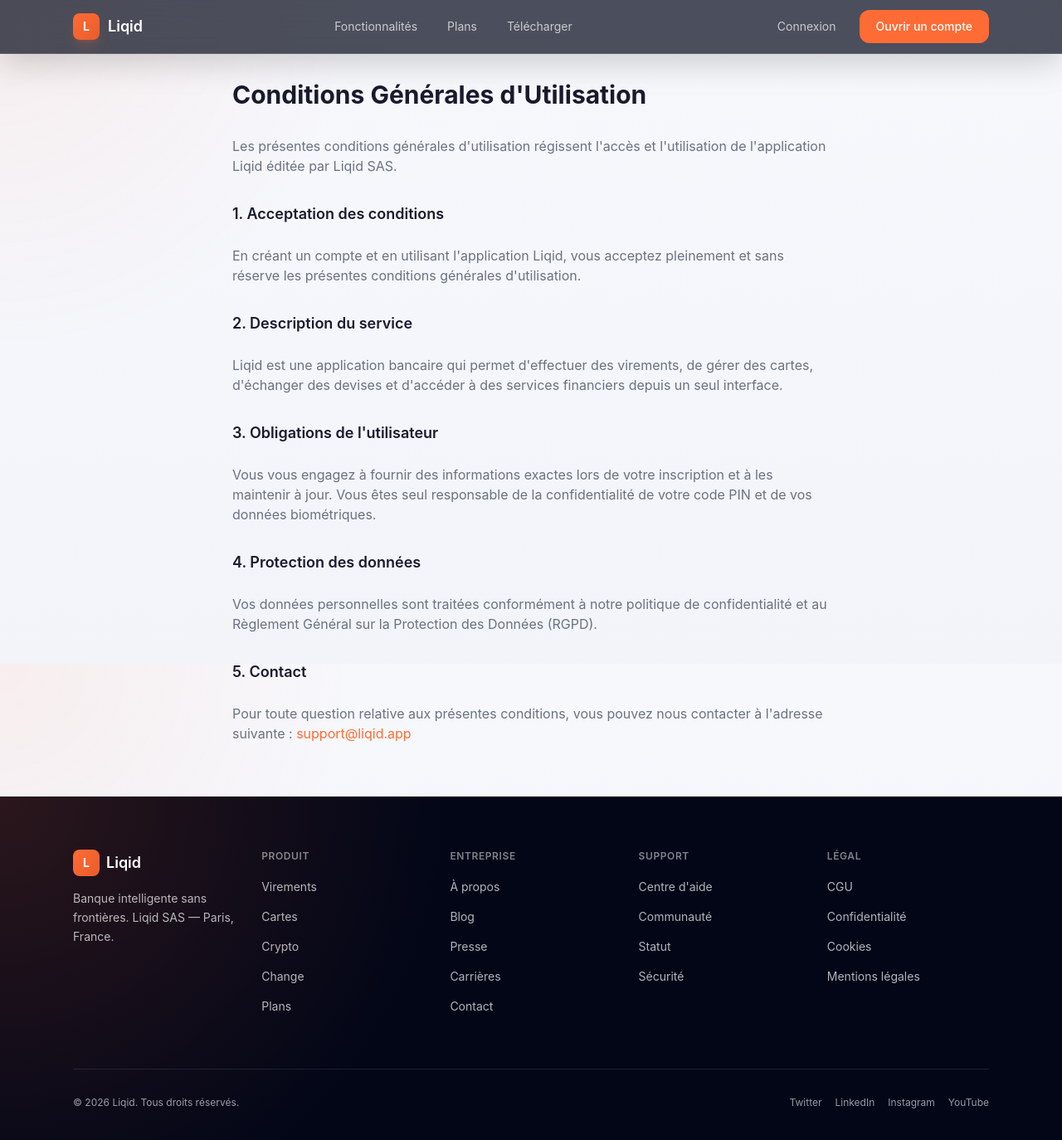
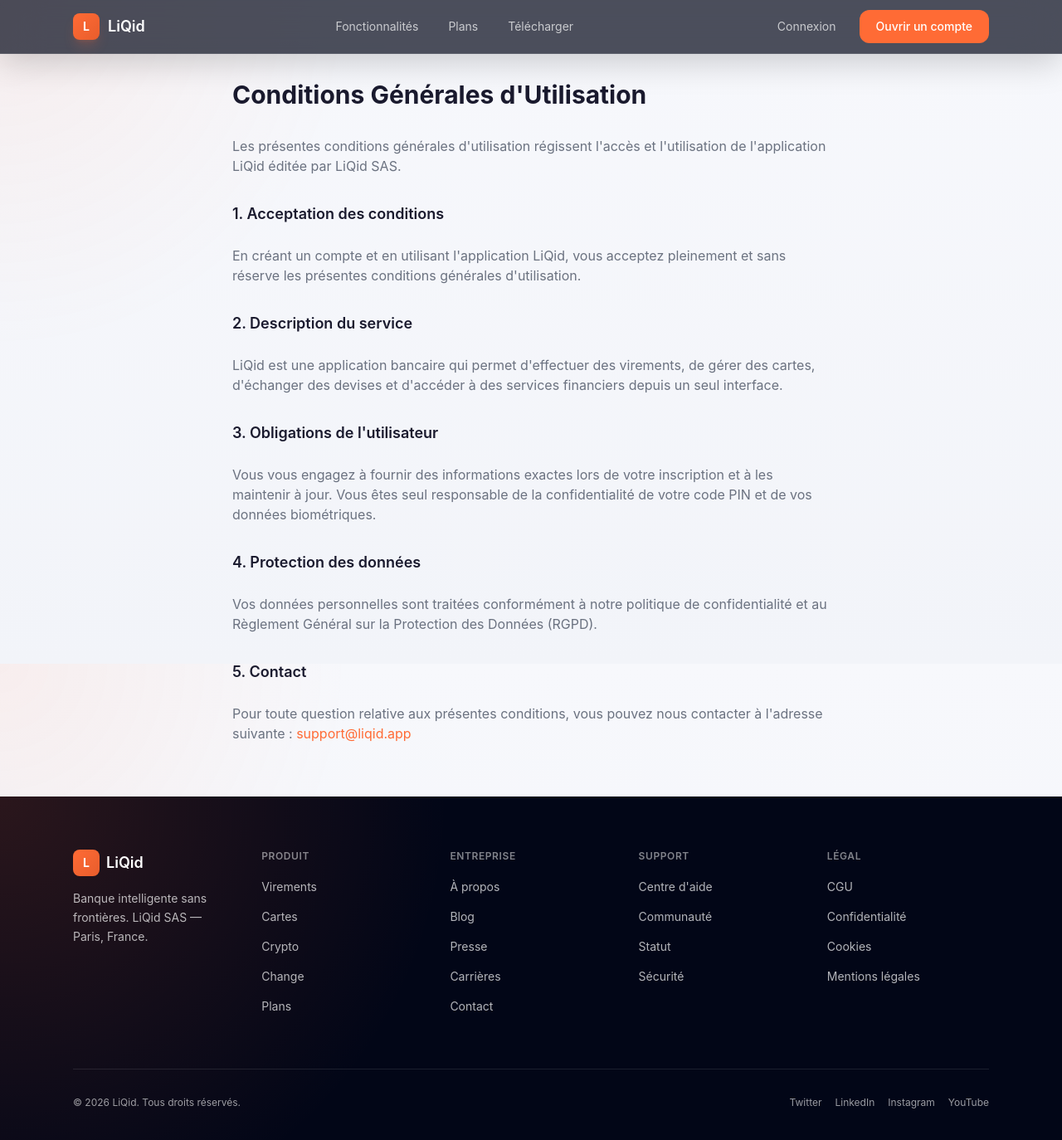
Before and after one commit to Lunkht/LiQid-Web-Site, a Next.js app: page /LiQid-Web-Site/terms in a window 1280 px wide. Shown: the top 1374 px of the page at 83% size. Built offline with nearby package versions, Linux system fonts and the light colour scheme.

Commit message:
Met à jour l’affichage du nom LiQid

```diff
--- a/src/app/layout.tsx
+++ b/src/app/layout.tsx
@@ -4,9 +4,9 @@ import "./globals.css";
 export const metadata: Metadata = {
   title: "Liqid – Banque intelligente, sans frontières",
   description:
-    "Liqid est l'application bancaire qui vous suit partout. Virements, crypto, cartes, change de devises — le tout dans une seule app. Disponible sur iOS et Android.",
+    "LiQid est l'application bancaire qui vous suit partout. Virements, crypto, cartes, change de devises — le tout dans une seule app. Disponible sur iOS et Android.",
   openGraph: {
-    title: "Liqid – Banque intelligente, sans frontières",
+    title: "LiQid – Banque intelligente, sans frontières",
     description:
       "Virements, crypto, cartes, change de devises — le tout dans une seule app.",
     type: "website",
--- a/src/app/login/page.tsx
+++ b/src/app/login/page.tsx
@@ -42,7 +42,7 @@ export default function LoginPage() {
         <div className="w-full max-w-sm space-y-8 text-center">
           <Link href="/" className="inline-flex items-center gap-2 mb-8">
             <div className="w-8 h-8 rounded-lg bg-gradient-to-br from-[#ff6b35] to-[#ff8c42] flex items-center justify-center text-white font-bold text-sm">L</div>
-            <span className="text-lg font-semibold text-foreground">Liqid</span>
+            <span className="text-lg font-semibold text-foreground">LiQid</span>
           </Link>
 
           <div className="space-y-2">
@@ -103,7 +103,7 @@ export default function LoginPage() {
         <div className="text-center">
           <Link href="/" className="inline-flex items-center gap-2 mb-8">
             <div className="w-8 h-8 rounded-lg bg-gradient-to-br from-[#ff6b35] to-[#ff8c42] flex items-center justify-center text-white font-bold text-sm">L</div>
-            <span className="text-lg font-semibold text-foreground">Liqid</span>
+            <span className="text-lg font-semibold text-foreground">LiQid</span>
           </Link>
           <h1 className="text-2xl font-bold text-foreground">Connexion</h1>
           <p className="text-sm text-text-secondary mt-2">Entrez votre numéro de téléphone</p>
--- a/src/app/privacy/page.tsx
+++ b/src/app/privacy/page.tsx
@@ -12,7 +12,7 @@ export default function PrivacyPage() {
           </h1>
           <div className="prose prose-sm text-text-secondary space-y-6">
             <p>
-              Liqid SAS accorde une grande importance à la protection de vos
+              LiQid SAS accorde une grande importance à la protection de vos
               données personnelles. La présente politique de confidentialité
               vous informe de la manière dont nous collectons, utilisons et
               protégeons vos informations.
@@ -43,7 +43,7 @@ export default function PrivacyPage() {
             </h2>
             <p>
               Le traitement de vos données repose sur votre consentement,
-              l&apos;exécution du contrat qui vous lie à Liqid, et le respect
+              l&apos;exécution du contrat qui vous lie à LiQid, et le respect
               de nos obligations légales.
             </p>
 
--- a/src/app/terms/page.tsx
+++ b/src/app/terms/page.tsx
@@ -13,15 +13,15 @@ export default function TermsPage() {
           <div className="prose prose-sm text-text-secondary space-y-6">
             <p>
               Les présentes conditions générales d'utilisation régissent
-              l&apos;accès et l&apos;utilisation de l&apos;application Liqid
-              éditée par Liqid SAS.
+              l&apos;accès et l&apos;utilisation de l&apos;application LiQid
+              éditée par LiQid SAS.
             </p>
 
             <h2 className="text-lg font-semibold text-foreground mt-8">
               1. Acceptation des conditions
             </h2>
             <p>
-              En créant un compte et en utilisant l&apos;application Liqid,
+              En créant un compte et en utilisant l&apos;application LiQid,
               vous acceptez pleinement et sans réserve les présentes conditions
               générales d&apos;utilisation.
             </p>
@@ -30,7 +30,7 @@ export default function TermsPage() {
               2. Description du service
             </h2>
             <p>
-              Liqid est une application bancaire qui permet d&apos;effectuer
+              LiQid est une application bancaire qui permet d&apos;effectuer
               des virements, de gérer des cartes, d&apos;échanger des devises
               et d&apos;accéder à des services financiers depuis un seul
               interface.
--- a/src/components/Download.tsx
+++ b/src/components/Download.tsx
@@ -9,7 +9,7 @@ export default function Download() {
           <h2 className="text-4xl sm:text-5xl font-bold text-white">
             Prêt à rejoindre
             <br />
-            <span className="gradient-text">Liqid ?</span>
+            <span className="gradient-text">LiQid ?</span>
           </h2>
 
           <p className="text-lg text-white/70">
--- a/src/components/Footer.tsx
+++ b/src/components/Footer.tsx
@@ -35,10 +35,10 @@ export default function Footer() {
               <div className="w-8 h-8 rounded-lg bg-gradient-to-br from-accent to-accent-hover flex items-center justify-center text-white font-bold text-sm">
                 L
               </div>
-              <span className="text-lg font-semibold text-white">Liqid</span>
+              <span className="text-lg font-semibold text-white">LiQid</span>
             </div>
             <p className="text-sm text-white/70 leading-relaxed">
-              Banque intelligente sans frontières. Liqid SAS — Paris, France.
+              Banque intelligente sans frontières. LiQid SAS — Paris, France.
             </p>
           </div>
 
@@ -65,7 +65,7 @@ export default function Footer() {
 
         <div className="mt-16 pt-8 border-t border-white/10 flex flex-col sm:flex-row items-center justify-between gap-4">
           <p className="text-xs text-white/60">
-            &copy; {new Date().getFullYear()} Liqid. Tous droits réservés.
+            &copy; {new Date().getFullYear()} LiQid. Tous droits réservés.
           </p>
           <div className="flex items-center gap-4">
             {["Twitter", "LinkedIn", "Instagram", "YouTube"].map((social) => (
--- a/src/components/Header.tsx
+++ b/src/components/Header.tsx
@@ -18,7 +18,7 @@ export default function Header() {
           <div className="w-8 h-8 rounded-lg bg-gradient-to-br from-accent to-accent-hover flex items-center justify-center text-white font-bold text-sm shadow-lg shadow-accent/20">
             L
           </div>
-          <span className="text-lg font-semibold text-white">Liqid</span>
+          <span className="text-lg font-semibold text-white">LiQid</span>
         </a>
 
         <nav className="hidden md:flex items-center gap-1">
```
